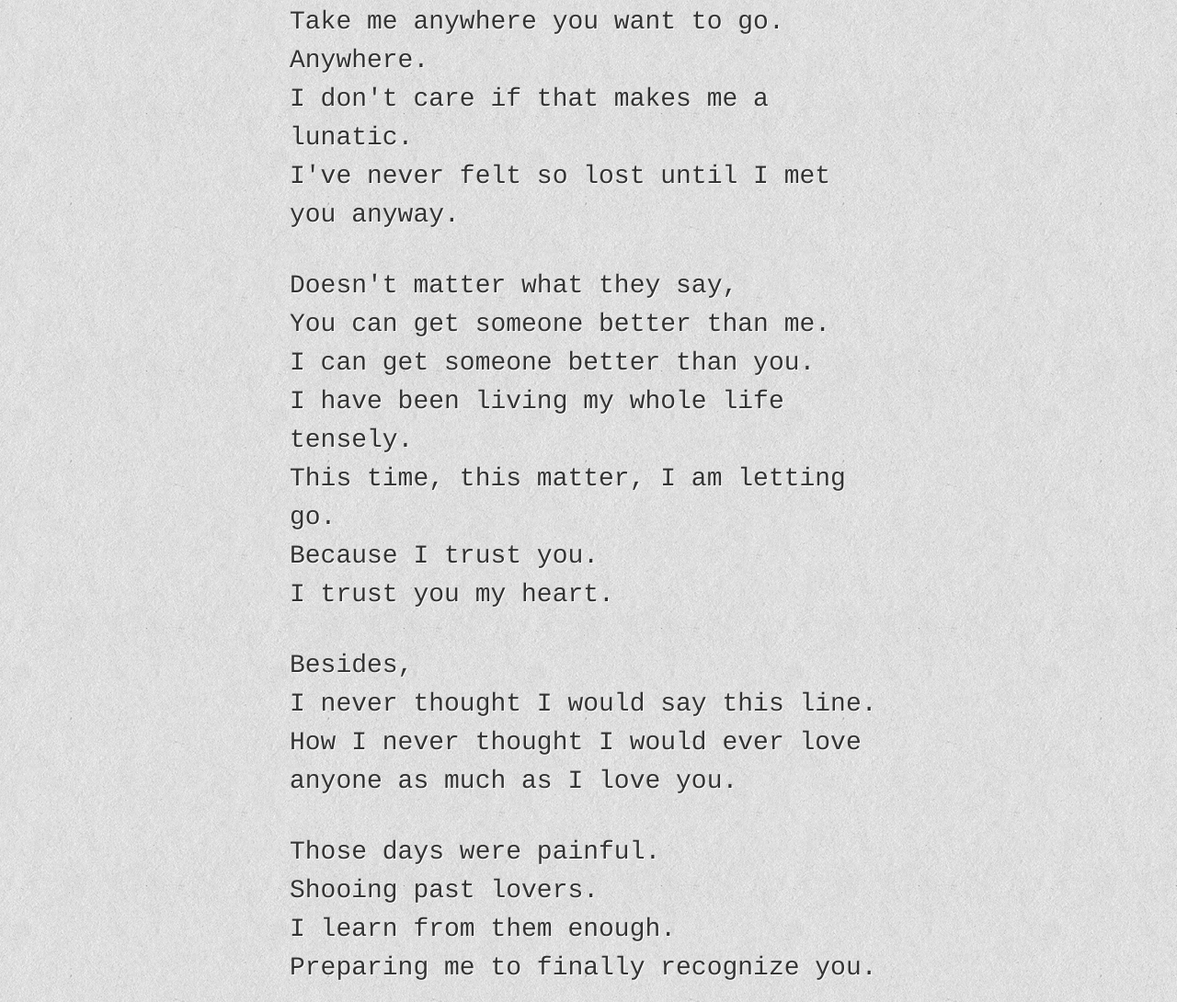
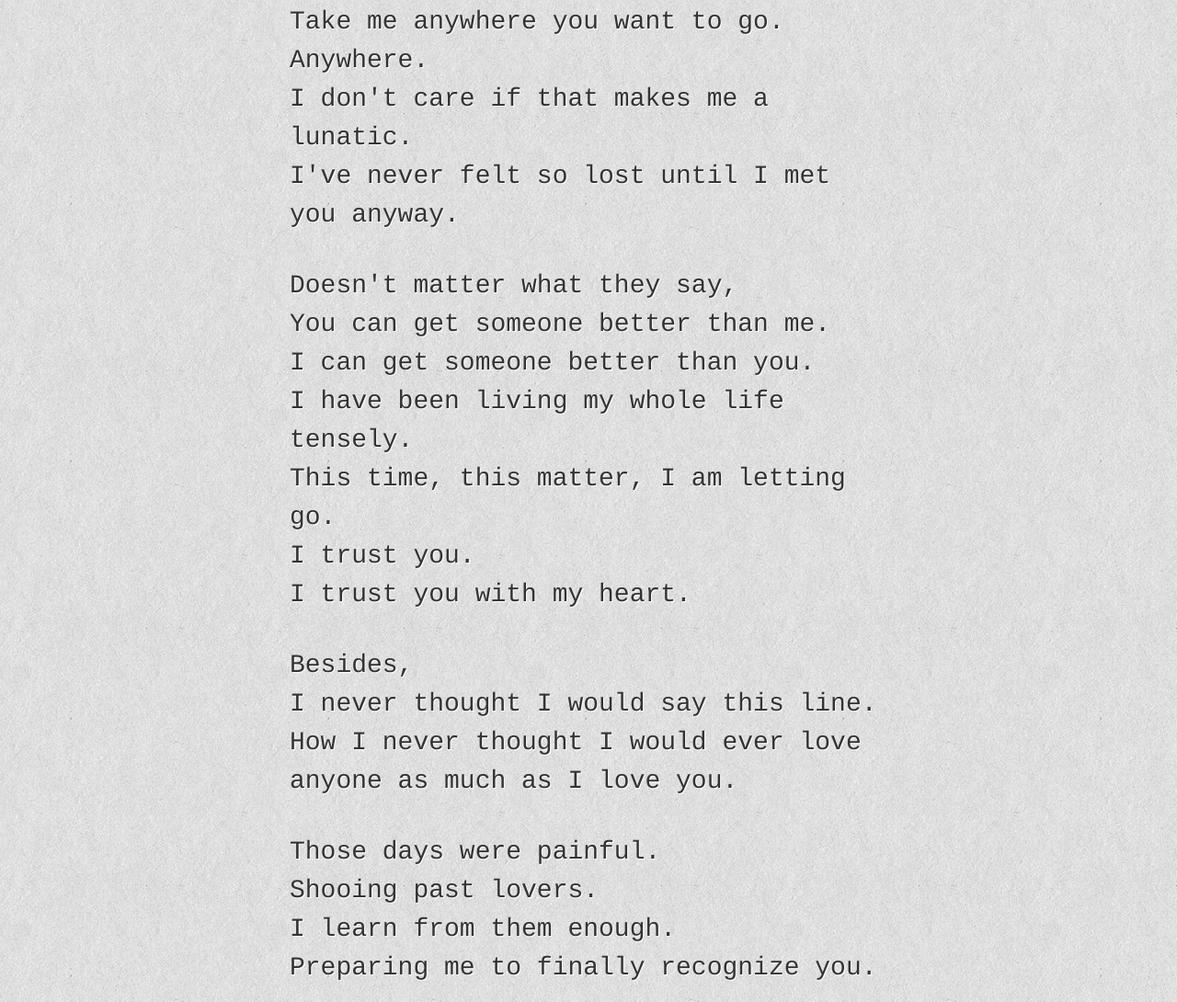
Before and after one commit to ivanasetiawan/stuffformysongs, a plain HTML site: page index.html in a window 1280 px wide. Shown: the part 801-1891 px from the top of the page at 92% size. Drawn offline with Linux system fonts and the light colour scheme; a script that the page names is missing; files whose address does not match are found by name; a web font is replaced by a local one.

Commit message:
Adjust content

```diff
--- a/index.html
+++ b/index.html
@@ -67,9 +67,9 @@
 				<br>
 				This time, this matter, I am letting go.
 				<br>
-				Because I trust you.
+				I trust you.
 				<br>
-				I trust you my heart.
+				I trust you with my heart.
 			</p>
 
 			<p>
```
